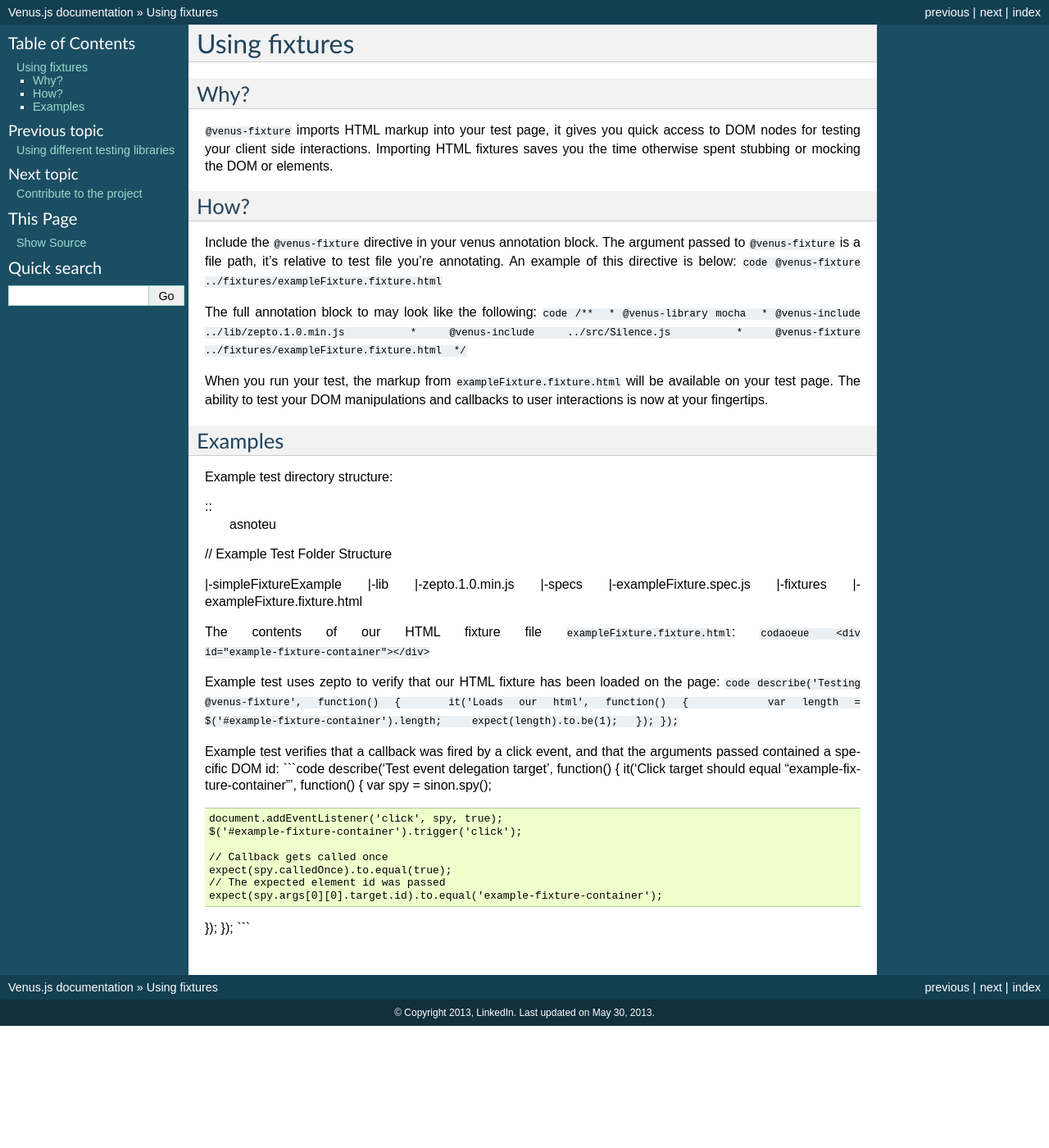
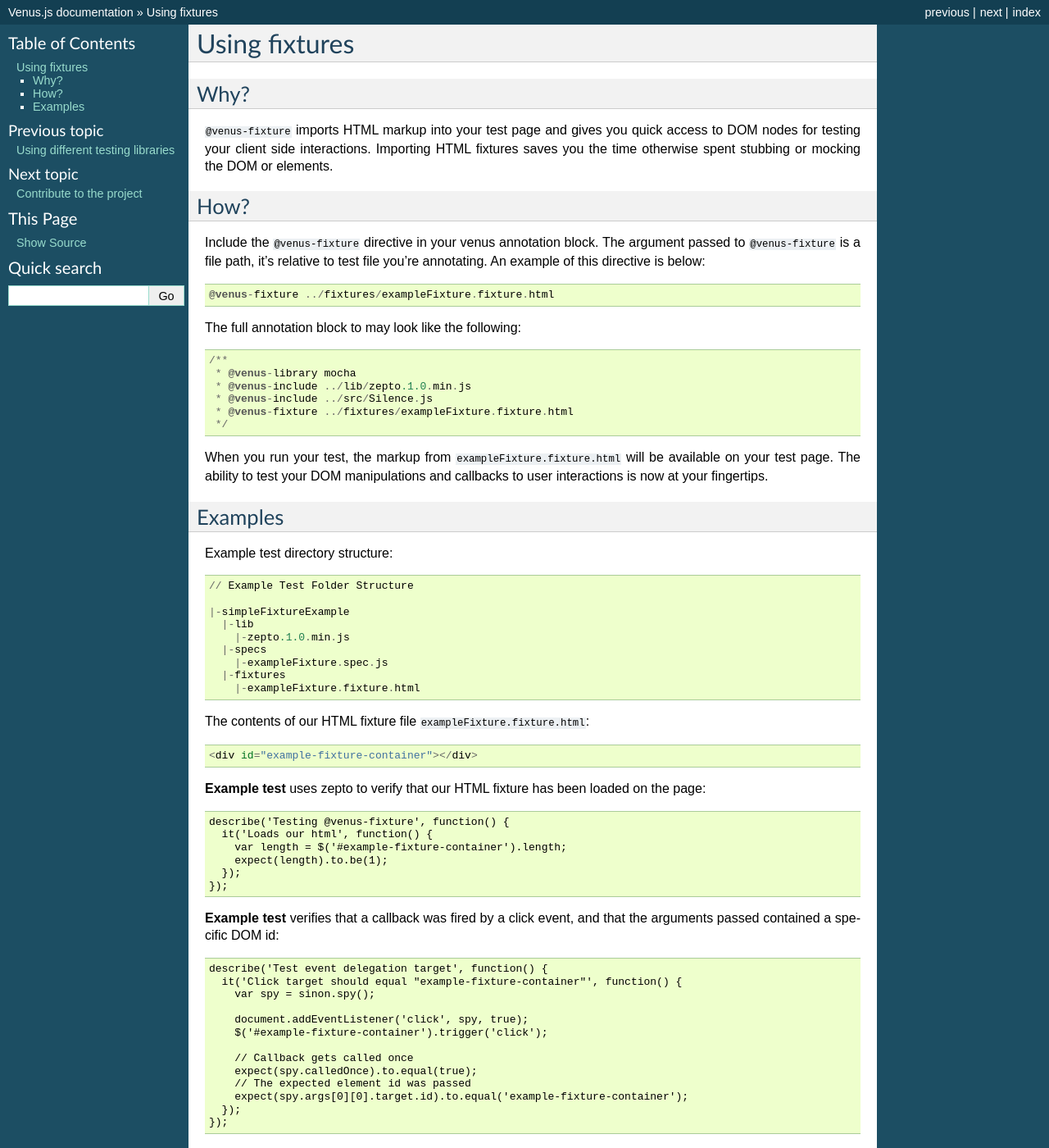
Before and after one commit to roelrz/docs, a Sphinx documentation site: the page built from source/tutorials/venus_fixtures.rst, in a window 1280 px wide and 1400 px high. Shown: the whole window at 82% size. Built offline with Sphinx 7.4.7, drawn with Linux system fonts in a browser that asks for light colours.

Commit message:
converted documentation for "Using fixtures"

```diff
--- a/source/tutorials/venus_fixtures.rst
+++ b/source/tutorials/venus_fixtures.rst
@@ -7,7 +7,7 @@ Using fixtures
 Why?
 ----
 
-``@venus-fixture`` imports HTML markup into your test page, it gives you
+``@venus-fixture`` imports HTML markup into your test page and gives you
 quick access to DOM nodes for testing your client side interactions.
 Importing HTML fixtures saves you the time otherwise spent stubbing or
 mocking the DOM or elements.
@@ -18,10 +18,21 @@ How?
 Include the ``@venus-fixture`` directive in your venus annotation block.
 The argument passed to ``@venus-fixture`` is a file path, it's relative
 to test file you're annotating. An example of this directive is below:
-``code @venus-fixture ../fixtures/exampleFixture.fixture.html``
+
+::
+
+  @venus-fixture ../fixtures/exampleFixture.fixture.html
 
 The full annotation block to may look like the following:
-``code /**  * @venus-library mocha  * @venus-include ../lib/zepto.1.0.min.js  * @venus-include ../src/Silence.js  * @venus-fixture ../fixtures/exampleFixture.fixture.html  */``
+
+::
+
+  /**
+   * @venus-library mocha
+   * @venus-include ../lib/zepto.1.0.min.js
+   * @venus-include ../src/Silence.js
+   * @venus-fixture ../fixtures/exampleFixture.fixture.html
+   */
 
 When you run your test, the markup from ``exampleFixture.fixture.html``
 will be available on your test page. The ability to test your DOM
@@ -33,36 +44,48 @@ Examples
 Example test directory structure:
 
 ::
-    asnoteu
 
+  // Example Test Folder Structure
 
-// Example Test Folder
-Structure
-
-\|-simpleFixtureExample \|-lib \|-zepto.1.0.min.js \|-specs
-\|-exampleFixture.spec.js \|-fixtures \|-exampleFixture.fixture.html
+  |-simpleFixtureExample
+    |-lib
+      |-zepto.1.0.min.js
+    |-specs
+      |-exampleFixture.spec.js
+    |-fixtures
+      |-exampleFixture.fixture.html
 
 The contents of our HTML fixture file ``exampleFixture.fixture.html``:
-``codaoeue <div id="example-fixture-container"></div>``
-
-Example test uses zepto to verify that our HTML fixture has been loaded
-on the page:
-``code describe('Testing @venus-fixture', function() {   it('Loads our html', function() {     var length = $('#example-fixture-container').length;     expect(length).to.be(1);   }); });``
-
-Example test verifies that a callback was fired by a click event, and
-that the arguments passed contained a specific DOM id: \`\`\`code
-describe('Test event delegation target', function() { it('Click target
-should equal "example-fixture-container"', function() { var spy =
-sinon.spy();
 
 ::
 
-    document.addEventListener('click', spy, true);
-    $('#example-fixture-container').trigger('click');
+  <div id="example-fixture-container"></div>
 
-    // Callback gets called once
-    expect(spy.calledOnce).to.equal(true);
-    // The expected element id was passed
-    expect(spy.args[0][0].target.id).to.equal('example-fixture-container');
+**Example test** uses zepto to verify that our HTML fixture has been loaded on the page:
 
-}); }); \`\`\`
+::
+
+  describe('Testing @venus-fixture', function() {
+    it('Loads our html', function() {
+      var length = $('#example-fixture-container').length;
+      expect(length).to.be(1);
+    });
+  });
+
+**Example test** verifies that a callback was fired by a click event, and that the arguments passed contained a specific DOM id:
+
+::
+
+  describe('Test event delegation target', function() {
+    it('Click target should equal "example-fixture-container"', function() {
+      var spy = sinon.spy();
+
+      document.addEventListener('click', spy, true);
+      $('#example-fixture-container').trigger('click');
+
+      // Callback gets called once
+      expect(spy.calledOnce).to.equal(true);
+      // The expected element id was passed
+      expect(spy.args[0][0].target.id).to.equal('example-fixture-container');
+    });
+  });
```
